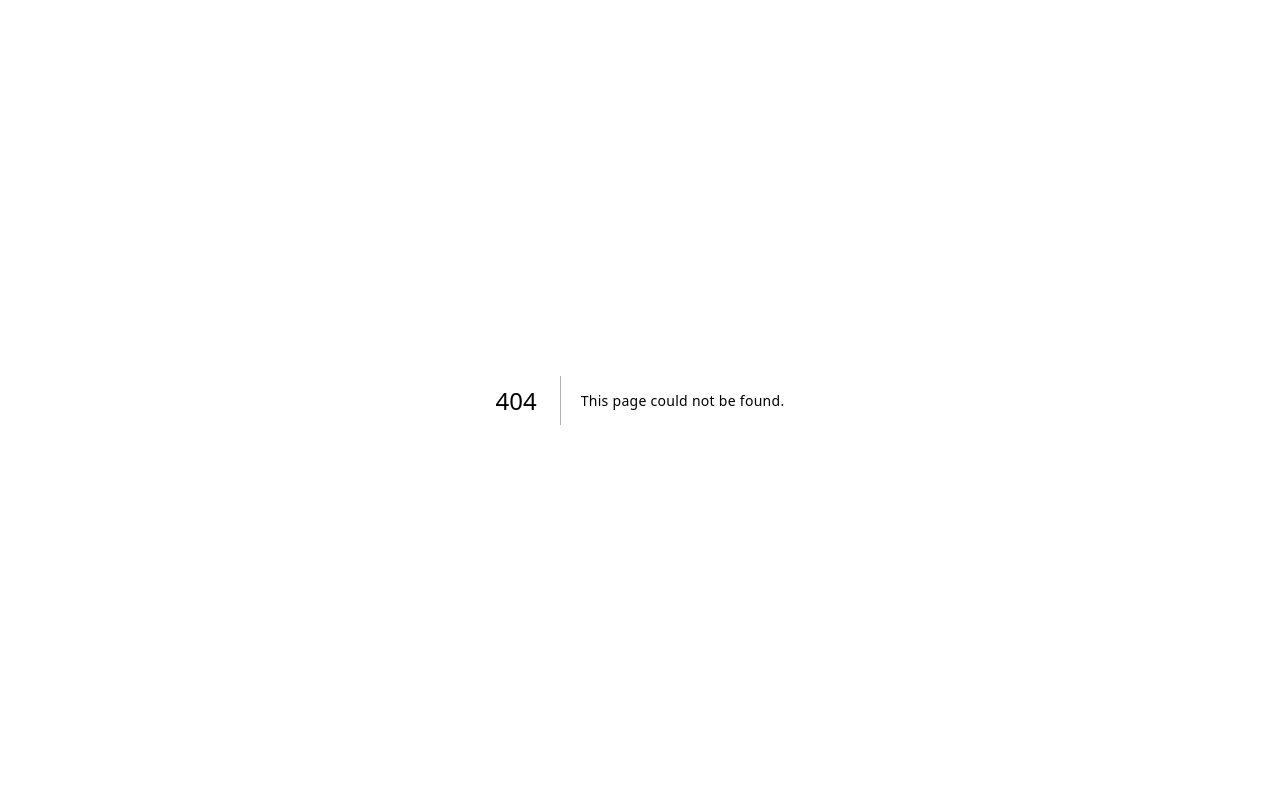
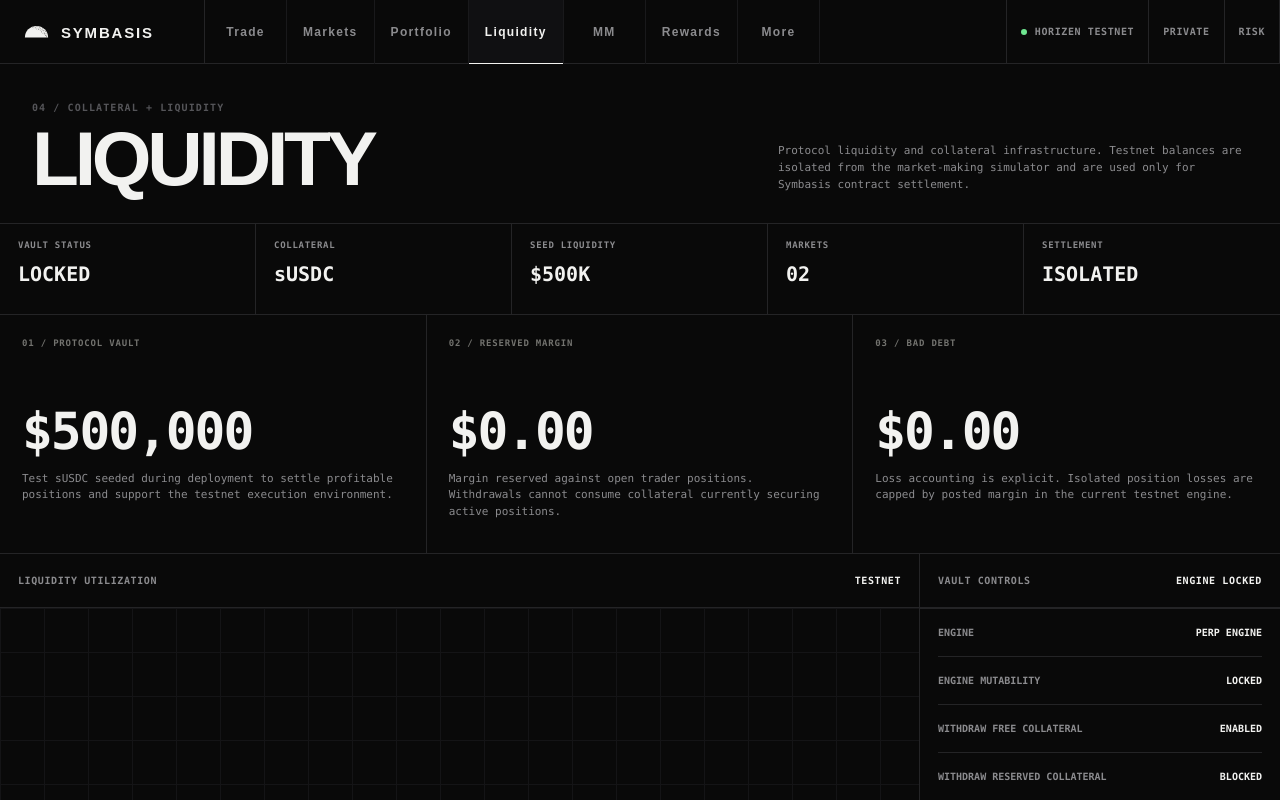
Before and after one commit to mushee-io/Symbasis, a Next.js app in the folder web/: page /liquidity in a window 1280 px wide. Before the commit this address had no page. Shown: the top 800 px of the page. Built offline with nearby package versions, Linux system fonts and the light colour scheme.

Commit message:
feat(ui): build dedicated liquidity page

```diff
--- /dev/null
+++ b/web/app/liquidity/page.tsx
@@ -0,0 +1,40 @@
+import TerminalNav from "@/components/TerminalNav";
+
+export default function LiquidityPage() {
+  return (
+    <main className="terminal-page">
+      <TerminalNav />
+      <div className="terminal-shell">
+        <section className="terminal-header">
+          <div><div className="terminal-kicker">04 / COLLATERAL + LIQUIDITY</div><h1>LIQUIDITY</h1></div>
+          <p>Protocol liquidity and collateral infrastructure. Testnet balances are isolated from the market-making simulator and are used only for Symbasis contract settlement.</p>
+        </section>
+        <section className="metric-ribbon">
+          <div><span>VAULT STATUS</span><strong>LOCKED</strong></div>
+          <div><span>COLLATERAL</span><strong>sUSDC</strong></div>
+          <div><span>SEED LIQUIDITY</span><strong>$500K</strong></div>
+          <div><span>MARKETS</span><strong>02</strong></div>
+          <div><span>SETTLEMENT</span><strong>ISOLATED</strong></div>
+        </section>
+        <section className="vault-grid">
+          <article className="vault-card"><span className="tech-label">01 / PROTOCOL VAULT</span><div className="huge">$500,000</div><p>Test sUSDC seeded during deployment to settle profitable positions and support the testnet execution environment.</p></article>
+          <article className="vault-card"><span className="tech-label">02 / RESERVED MARGIN</span><div className="huge">$0.00</div><p>Margin reserved against open trader positions. Withdrawals cannot consume collateral currently securing active positions.</p></article>
+          <article className="vault-card"><span className="tech-label">03 / BAD DEBT</span><div className="huge">$0.00</div><p>Loss accounting is explicit. Isolated position losses are capped by posted margin in the current testnet engine.</p></article>
+        </section>
+        <section className="page-grid">
+          <div className="data-region">
+            <div className="region-head"><span>LIQUIDITY UTILIZATION</span><strong>TESTNET</strong></div>
+            <div className="equity-chart"><svg viewBox="0 0 900 280" preserveAspectRatio="none"><polyline points="0,220 120,218 240,215 360,214 480,210 600,210 720,206 900,204"/></svg></div>
+          </div>
+          <aside className="data-region">
+            <div className="region-head"><span>VAULT CONTROLS</span><strong>ENGINE LOCKED</strong></div>
+            <div className="status-stack" style={{margin:0,padding:"0 18px"}}>
+              <div><span>ENGINE</span><b>PERP ENGINE</b></div><div><span>ENGINE MUTABILITY</span><b>LOCKED</b></div><div><span>WITHDRAW FREE COLLATERAL</span><b>ENABLED</b></div><div><span>WITHDRAW RESERVED COLLATERAL</span><b>BLOCKED</b></div><div><span>PROTOCOL LIQUIDITY DRAIN</span><b>BLOCKED AFTER LOCK</b></div><div><span>EMERGENCY EXIT</span><b>AVAILABLE</b></div>
+            </div>
+          </aside>
+        </section>
+        <div className="system-footer"><span>LIQUIDITY PAGE DESCRIBES CURRENT TESTNET VAULT ARCHITECTURE</span><span>NOT A YIELD PRODUCT</span></div>
+      </div>
+    </main>
+  );
+}
```
